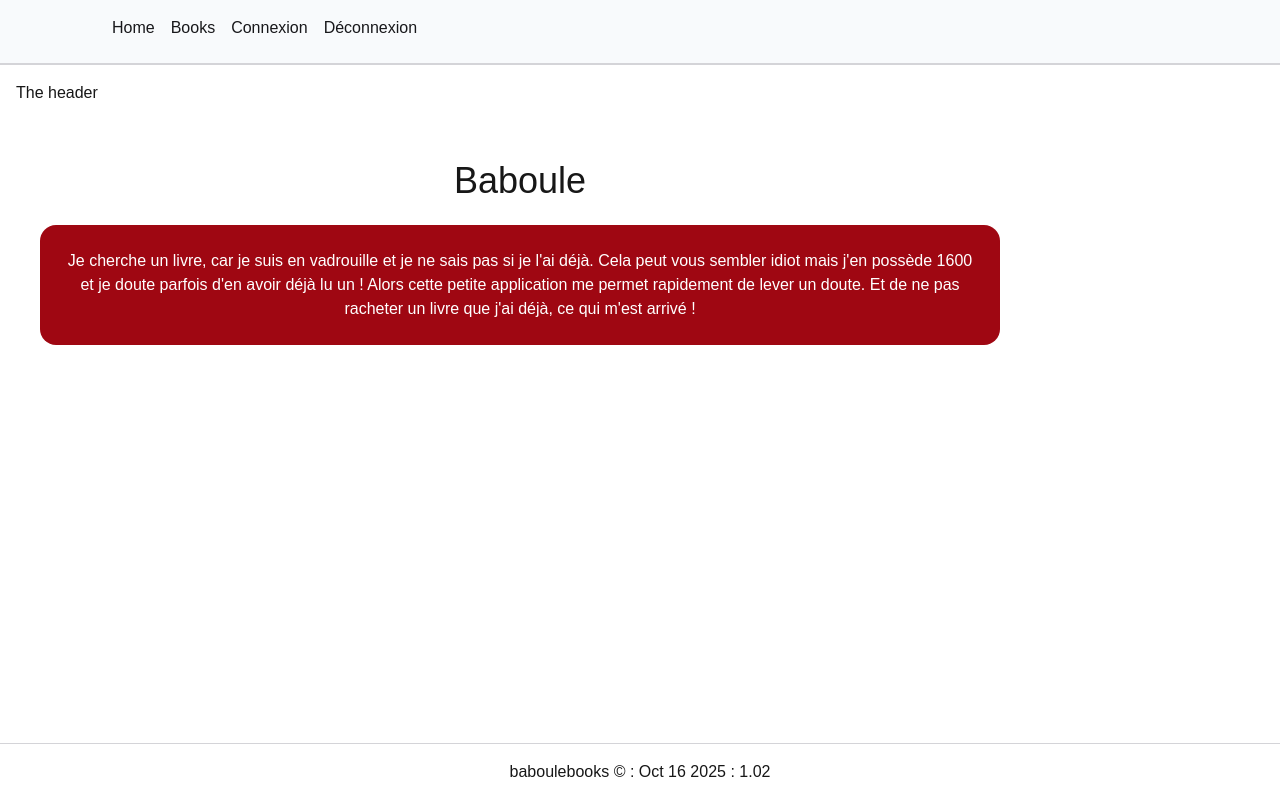
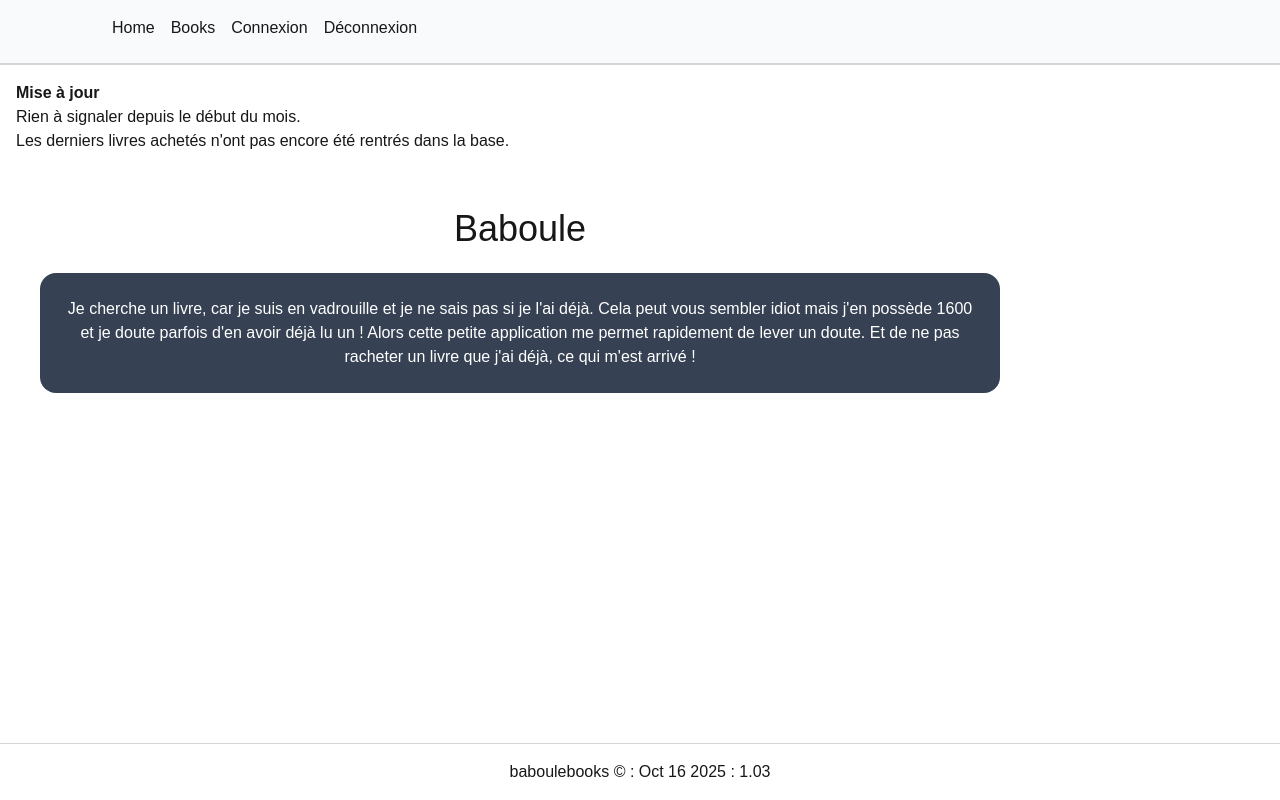
Before and after one commit to yves40/baboulebooksweb, a Next.js app in the folder babweb/: page / in a window 1280 px wide. Built offline with nearby package versions, Linux system fonts and the light colour scheme.

Commit message:
Setup main components : 3

```diff
--- a/babweb/src/app/page.jsx
+++ b/babweb/src/app/page.jsx
@@ -4,7 +4,7 @@ export default function Home() {
   return (
     <div>
         <h1 className="text-4xl mb-6">Baboule</h1>
-        <p className=" p-6 text-white bg-red-800  border-0 rounded-2xl">
+        <p className=" p-6 text-white bg-gray-700  border-0 rounded-2xl">
           Je cherche un livre, car je suis en vadrouille et je ne sais pas si je l'ai déjà.
           Cela peut vous sembler idiot mais j'en possède 1600 et je doute parfois d'en avoir déjà lu un !
           Alors cette petite application me permet rapidement de lever un doute.
--- a/babweb/src/components/Footer.jsx
+++ b/babweb/src/components/Footer.jsx
@@ -4,7 +4,7 @@ import Link from "next/link"
 function Footer() {
   return (
     <footer className="footer">
-      <Link href="#">baboulebooks &copy; : Oct 16 2025 : 1.02</Link>
+      <Link href="#">baboulebooks &copy; : Oct 16 2025 : 1.03</Link>
     </footer>
   )
 }
--- a/babweb/src/components/Header.jsx
+++ b/babweb/src/components/Header.jsx
@@ -5,7 +5,9 @@ function Header() {
   return (
     <header className="header">
       <div className="header__div--left">
-        <h3>The header</h3>
+        <h3 className=" font-bold">Mise à jour</h3>
+        <p>Rien à signaler depuis le début du mois.</p>
+        <p>Les derniers livres achetés n'ont pas encore été rentrés dans la base.</p>
       </div>
     </header>
   )
```
